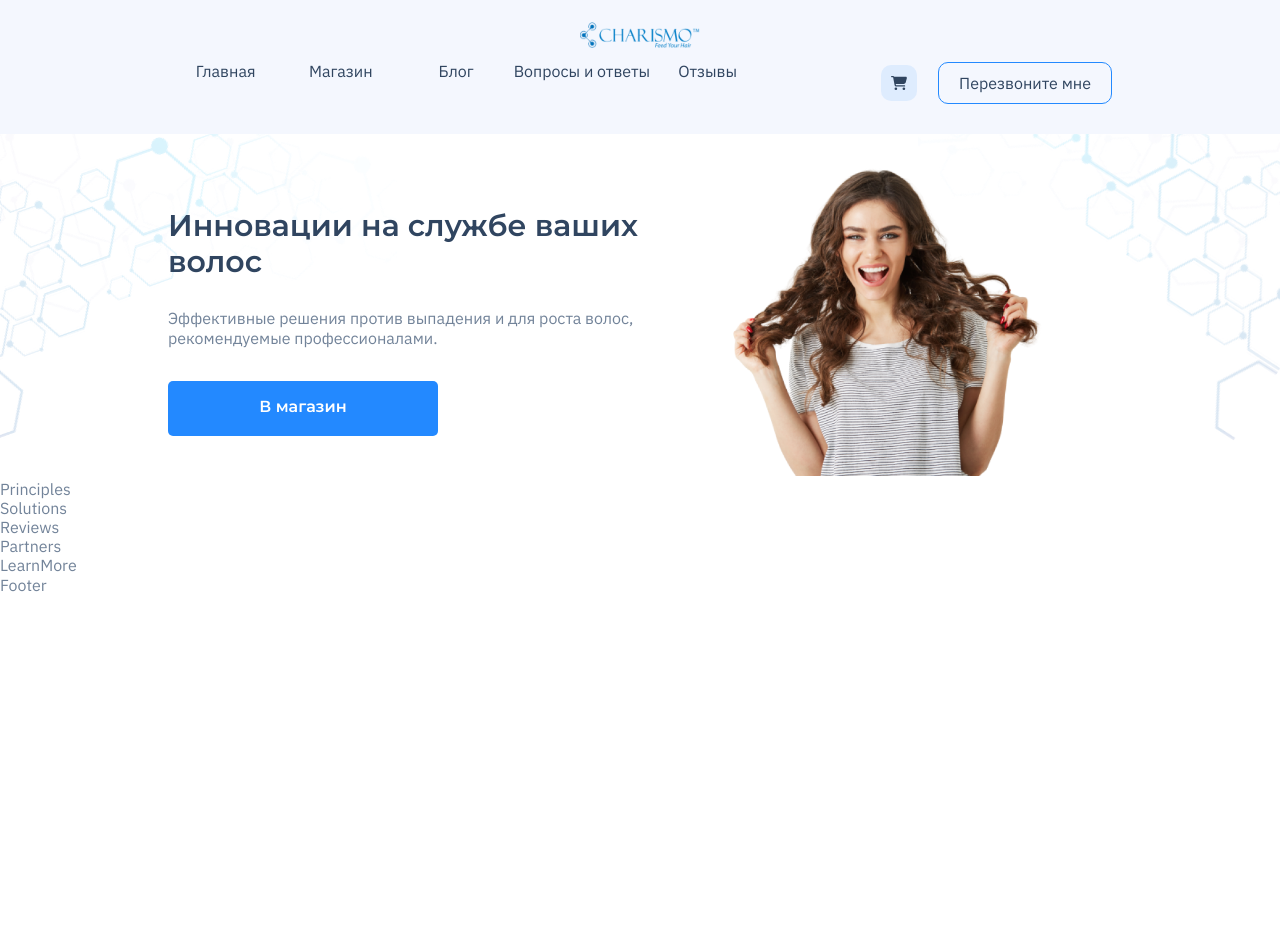
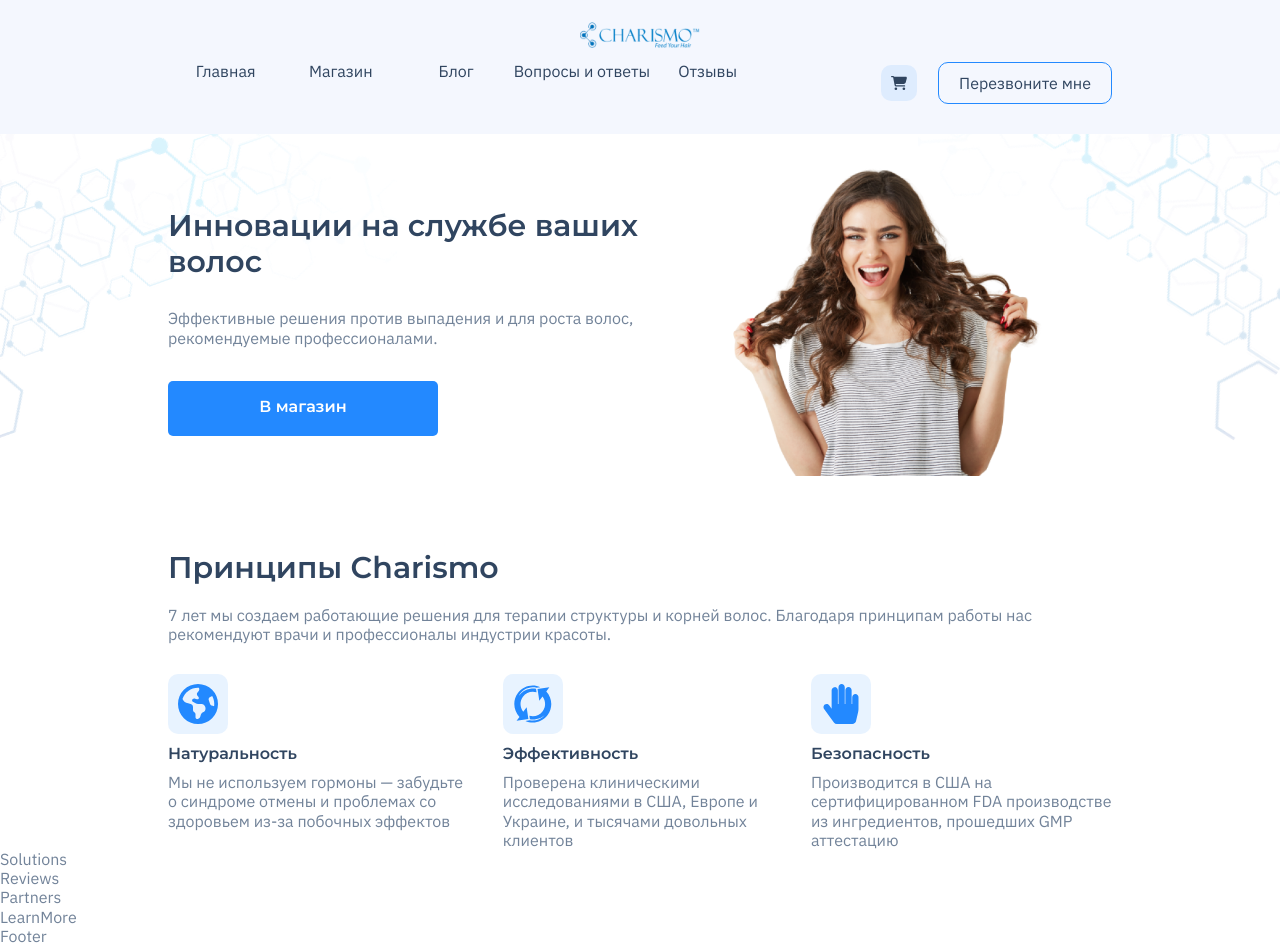
Before and after one commit to saintgregoire/Charismo-React, a React (Vite) app: page / in a window 1280 px wide. Before the commit the page ends 800 px from the top, so only its background shows below. Built offline with nearby package versions, Linux system fonts and the light colour scheme; a web font is replaced by a local one.

Commit message:
feat: section Principles done

```diff
--- a/index.html
+++ b/index.html
@@ -4,7 +4,7 @@
     <meta charset="UTF-8" />
     <meta name="viewport" content="width=device-width, initial-scale=1.0" />
     <meta name="description" content="Средства по уходу за волосами" />
-    <title>Vite + React</title>
+    <title>Charismo - feed your hair</title>
   </head>
   <body>
     <div id="root"></div>
--- a/src/Components/Header.module.scss
+++ b/src/Components/Header.module.scss
@@ -164,12 +164,12 @@
 
     & > button{
       @include vars.viewport-lg{
-        background: rgb(35, 137, 255, .1);
+        background: vars.$primary-transparent;
         padding: 1rem;
         border-radius: vars.$border-radius-md;
 
         &:hover{
-          background: rgb(35, 137, 255, .3);
+          background: vars.$primary-transparent;
         }
       }
     }
@@ -189,7 +189,7 @@
         padding: 1rem 2rem;
         text-wrap: nowrap;
         &:hover{
-          background: rgb(35, 137, 255, .1);
+          background: vars.$primary-transparent;
         }
         }
 
--- a/src/Sections/Principles.jsx
+++ b/src/Sections/Principles.jsx
@@ -1,9 +1,41 @@
 import React from 'react'
 import style from './Principles.module.scss'
 
+import { FaEarthAmericas } from "react-icons/fa6"
+import { GiCycle } from "react-icons/gi"
+import { FaHandPaper } from "react-icons/fa"
+
 function Principles() {
   return (
-    <div>Principles</div>
+    <section className={`${style.princ} container`}>
+      <h2>Принципы Charismo</h2>
+      <p className={`${style.princ__par}`}>7 лет мы создаем работающие решения для терапии структуры и корней волос. Благодаря принципам работы нас рекомендуют врачи и профессионалы индустрии красоты.</p>
+      <div className={`${style.princ__box}`}>
+        <article>
+          <div className={`${style.princ__ico}`}>
+            <FaEarthAmericas />
+          </div>
+          <h3>Натуральность</h3>
+          <p>Мы не используем гормоны — забудьте о синдроме отмены и проблемах со здоровьем из-за побочных эффектов</p>
+        </article>
+
+        <article>
+          <div className={`${style.princ__ico}`}>
+          <GiCycle />
+          </div>
+          <h3>Эффективность</h3>
+          <p>Проверена клиническими исследованиями в США, Европе и Украине, и тысячами довольных клиентов</p>
+        </article>
+
+        <article>
+          <div className={`${style.princ__ico}`}>
+            <FaHandPaper />
+          </div>
+          <h3>Безопасность</h3>
+          <p>Производится в США на сертифицированном FDA производстве из ингредиентов, прошедших GMP аттестацию</p>
+        </article>
+      </div>
+    </section>
   )
 }
 
--- a/src/Sections/Principles.module.scss
+++ b/src/Sections/Principles.module.scss
@@ -1 +1,54 @@
 @use '../styles/vars' as vars;
+
+.princ{
+  margin-top: 7rem !important;
+
+  & > h2{
+    margin-bottom: 2rem;
+  }
+
+  &__par{
+    margin-bottom: 3rem;
+    @include vars.viewport-xl{
+      margin-bottom: 4.5rem;
+      width: 55%;
+    }
+  }
+
+  &__box{
+    display: flex;
+    flex-direction: column;
+    gap: 3rem;
+    @include vars.viewport-md{
+      flex-direction: row;
+    }
+  }
+
+  & article{
+    display: flex;
+    flex-direction: column;
+    gap: 1rem;
+    @include vars.viewport-xl{
+      width: 22%;
+      gap: 2rem;
+      padding: 1rem;
+    }
+    &:hover{
+      @include vars.viewport-xl{
+        box-shadow: 0px 22px 23px -1px vars.$grey;
+        -webkit-box-shadow: 0px 22px 23px -1px vars.$grey;
+        -moz-box-shadow: 0px 22px 23px -1px vars.$grey;
+      }
+    }
+  }
+
+  &__ico{
+    color: vars.$primary-color;
+    width: 60px;
+    height: 60px;
+    font-size: 4rem;
+    background: vars.$primary-transparent;
+    @include vars.flex;
+    border-radius: vars.$border-radius-md;
+  }
+}
--- a/src/index.scss
+++ b/src/index.scss
@@ -26,7 +26,10 @@
 }
 
 h1, h2{
-  @include vars.title-text(3rem);
+  @include vars.title-text(2.8rem);
+  @include vars.viewport-md{
+    font-size: 3rem;
+  }
 }
 
 h3{
--- a/src/styles/_vars.scss
+++ b/src/styles/_vars.scss
@@ -4,6 +4,7 @@
 
 $txt-color: #728399;
 $primary-color: #2389FF;
+$primary-transparent: rgb(35, 137, 255, .1);
 $title-color: #304560;
 $social-bg: #CACCD2;
 $second-bg: #F4F7FE;
```
